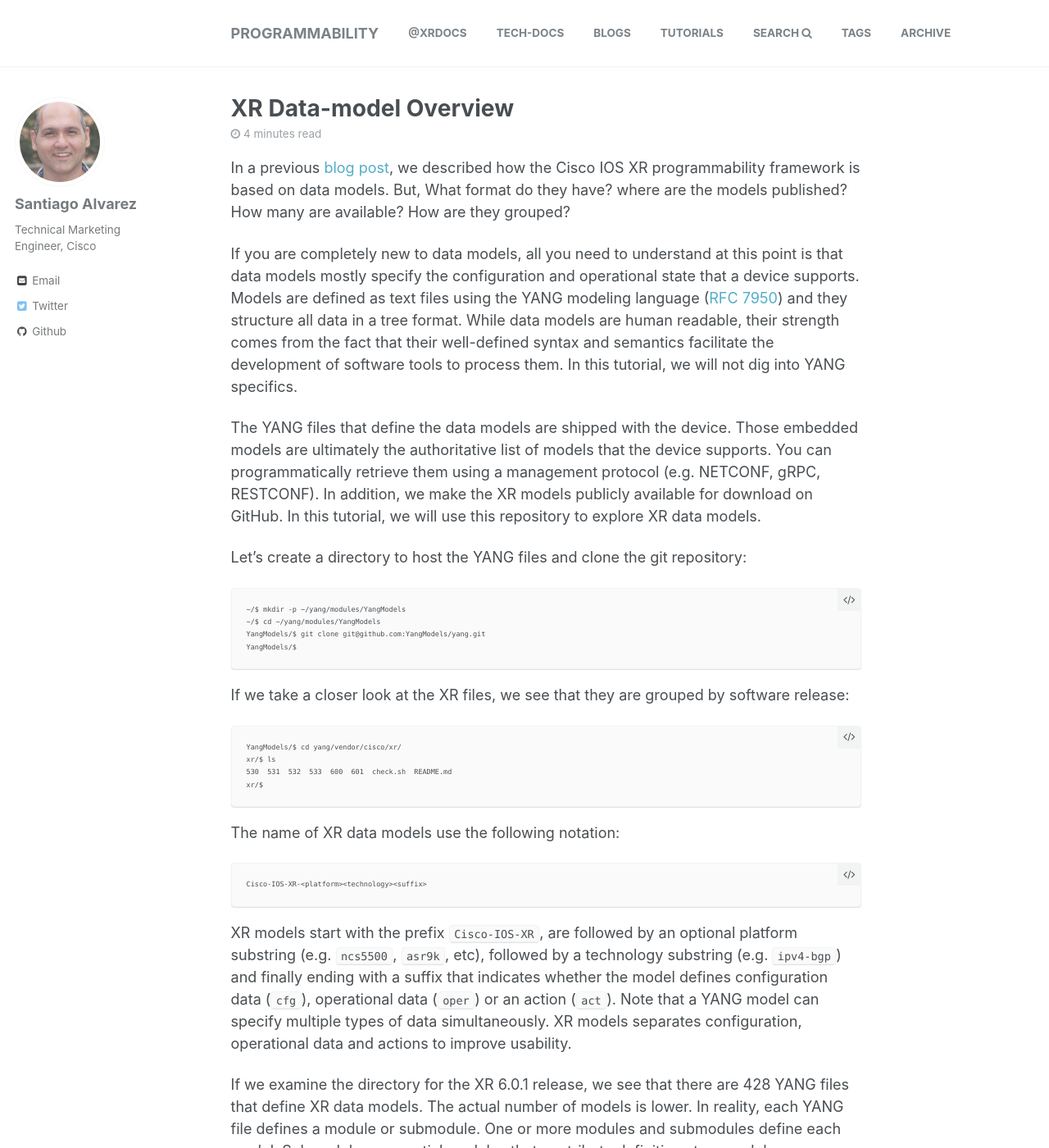
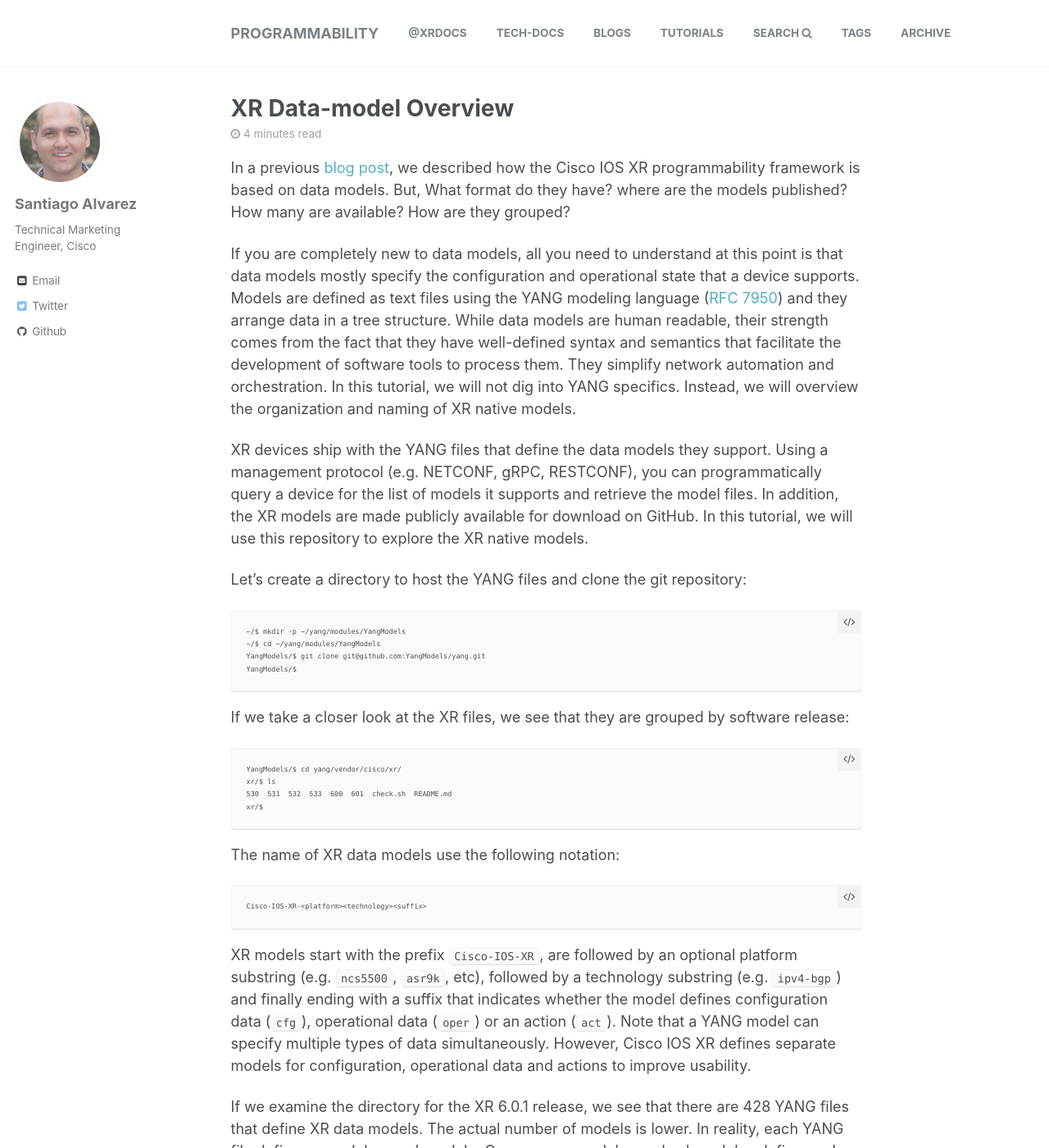
Before and after one commit to xrdocs/programmability, a Jekyll site: the page built from _tutorials/2016-09-15-xr-data-model-overview.md, in a window 1280 px wide and 1400 px high. Shown: the whole window at 82% size. Built offline with Jekyll 4.4.1, drawn with Linux system fonts in a browser that asks for light colours; comment, search, counter and statistics services are not loaded; some of the changed text lies outside the part shown.

Commit message:
Add corrections to data model tutorial

````diff
--- a/_tutorials/2016-09-15-xr-data-model-overview.md
+++ b/_tutorials/2016-09-15-xr-data-model-overview.md
@@ -10,9 +10,9 @@ position: hidden
 
 In a previous [blog post](https://xrdocs.github.io/programmability/blogs/2016-09-12-model-driven-programmability/), we described how the Cisco IOS XR programmability framework is based on data models.  But, What format do they have?  where are the models published?  How many are available?  How are they grouped?
 
-If you are completely new to data models, all you need to understand at this point is that data models mostly specify the configuration and operational state that a device supports.  Models are defined as text files using the YANG modeling language ([RFC 7950](https://tools.ietf.org/html/rfc7950)) and they structure all data in a tree format.  While data models are human readable, their strength comes from the fact that their well-defined syntax and semantics facilitate the development of software tools to process them.  In this tutorial, we will not dig into YANG specifics.
+If you are completely new to data models, all you need to understand at this point is that data models mostly specify the configuration and operational state that a device supports.  Models are defined as text files using the YANG modeling language ([RFC 7950](https://tools.ietf.org/html/rfc7950)) and they arrange data in a tree structure.  While data models are human readable, their strength comes from the fact that they have well-defined syntax and semantics that facilitate the development of software tools to process them.  They simplify network automation and orchestration.  In this tutorial, we will not dig into YANG specifics.  Instead, we will overview the organization and naming of XR native models.
 
-The YANG files that define the data models are shipped with the device.  Those embedded models are ultimately the authoritative list of models that the device supports.  You can programmatically retrieve them using a management protocol (e.g. NETCONF, gRPC, RESTCONF).  In addition, we make the XR models publicly available for download on GitHub.  In this tutorial, we will use this repository to explore XR data models.
+XR devices ship with the YANG files that define the data models they support.  Using a management protocol (e.g. NETCONF, gRPC, RESTCONF), you can programmatically query a device for the list of models it supports and  retrieve the model files.  In addition, the XR models are made publicly available for download on GitHub.  In this tutorial, we will use this repository to explore the XR native models.
 
 Let's create a directory to host the YANG files and clone the git repository:
 
@@ -38,7 +38,7 @@ The name of XR data models use the following notation:
 Cisco-IOS-XR-<platform><technology><suffix>
 ```
 
-XR models start with the prefix `Cisco-IOS-XR`, are followed by an optional platform substring (e.g. `ncs5500`, `asr9k`, etc), followed by a technology substring (e.g. `ipv4-bgp`) and finally ending with a suffix that indicates whether the model defines configuration data (`cfg`), operational data (`oper`) or an action (`act`).  Note that a YANG model can specify multiple types of data simultaneously.  XR models separates configuration, operational data and actions to improve usability.
+XR models start with the prefix `Cisco-IOS-XR`, are followed by an optional platform substring (e.g. `ncs5500`, `asr9k`, etc), followed by a technology substring (e.g. `ipv4-bgp`) and finally ending with a suffix that indicates whether the model defines configuration data (`cfg`), operational data (`oper`) or an action (`act`).  Note that a YANG model can specify multiple types of data simultaneously.  However, Cisco IOS XR defines separate models for configuration, operational data and actions to improve usability.
 
 If we examine the directory for the XR 6.0.1 release, we see that there are 428 YANG files that define XR data models. The actual number of models is lower.  In reality, each YANG file defines a module or submodule. One or more modules and submodules define each model. Submodules are partial modules that contribute definitions to a module:
 
@@ -76,7 +76,7 @@ If we take a look at the number of operational models, we find initially 107 fil
 601/$
 ```
 
-Similar the approach we used to identify the BGP configuration model, we can see that the BGP operational model is platform independent (no platform substring), is defined in file `Cisco-IOS-XR-ipv4-bgp-oper.yang` and has a corresponding name `Cisco-IOS-XR-ipv4-bgp-oper`:
+If we look for the BGP operational model, we can see that the BGP operational model is platform independent (no platform substring), is defined in file `Cisco-IOS-XR-ipv4-bgp-oper.yang` and has a corresponding name `Cisco-IOS-XR-ipv4-bgp-oper`:
 
 ```
 601/$ ls *bgp*oper.yang
@@ -87,7 +87,7 @@ module Cisco-IOS-XR-ipv4-bgp-oper {
 601/$
 ```
 
-At this point we have account for 230 of the initial list of 428.  What about the other 198 YANG files?  As mentioned above, data models are defined by one of more modules and submodules. Some operational models are defined using submodels.  Those files have suffix `oper-sub` followed by a sequence number.  We find 180 files that define submodules:
+At this point we have account for 230 of the initial list of 428 YANG files.  What about the other 198 files?  As mentioned above, data models are defined by one of more modules and submodules. Some operational models are defined using submodels.  Those files use the suffix `oper-sub` followed by a sequence number.  We find 180 files that define submodules:
 
 ```
 601/$ ls Cisco-IOS-XR-*oper-sub[1-9].yang | wc -l
@@ -107,14 +107,14 @@ submodule Cisco-IOS-XR-ipv4-bgp-oper-sub1 {
 601/$
 ```
 
-Now we have accounted for 410 YANG files,  what about the remaining 18?  They define data types used in models:
+Now we have accounted for 410 YANG files,  what about the remaining 18 files?:
 
 ```
 601/$ ls *types.yang | wc -l
 18
 ```
 
-YANG defines some basic data types (e.g. boolean, uint32, string, etc.) that can be used as primitives to define more detailed types (e.g. interface name, BGP ASN, etc.). One of these files actually corresponds to new data types for BGP.  It defines some of the address families used by BGP models:
+They define data types used in models.  The YANG language has some built-in data types (e.g. boolean, uint32, string, etc.) that can be used as primitives to define more elaborate types (e.g. interface name, BGP ASN, etc.). One of these files actually corresponds to new data types for BGP.  It defines some of the address families used by BGP models:
 
 ```
 601/$ ls *bgp-datatypes.yang
@@ -122,7 +122,7 @@ Cisco-IOS-XR-ipv4-bgp-datatypes.yang
 601/$
 ```
 
-What about the other nine YANG files that we have been conveniently ignoring in this discussion?  Those file do not define XR native data models, instead, they provide implementation details for non-native models:
+What about the other nine YANG files that we have been conveniently ignoring in this discussion?  Those file do not define XR native data models.  Instead, they provide implementation details for non-native models:
 
 ```
 601/$ ls *.yang | grep -v Cisco-IOS-XR | wc -l
````
Also changed, not shown: other parts of _tutorials/2016-09-15-xr-data-model-overview.md (+1 -1 lines).
